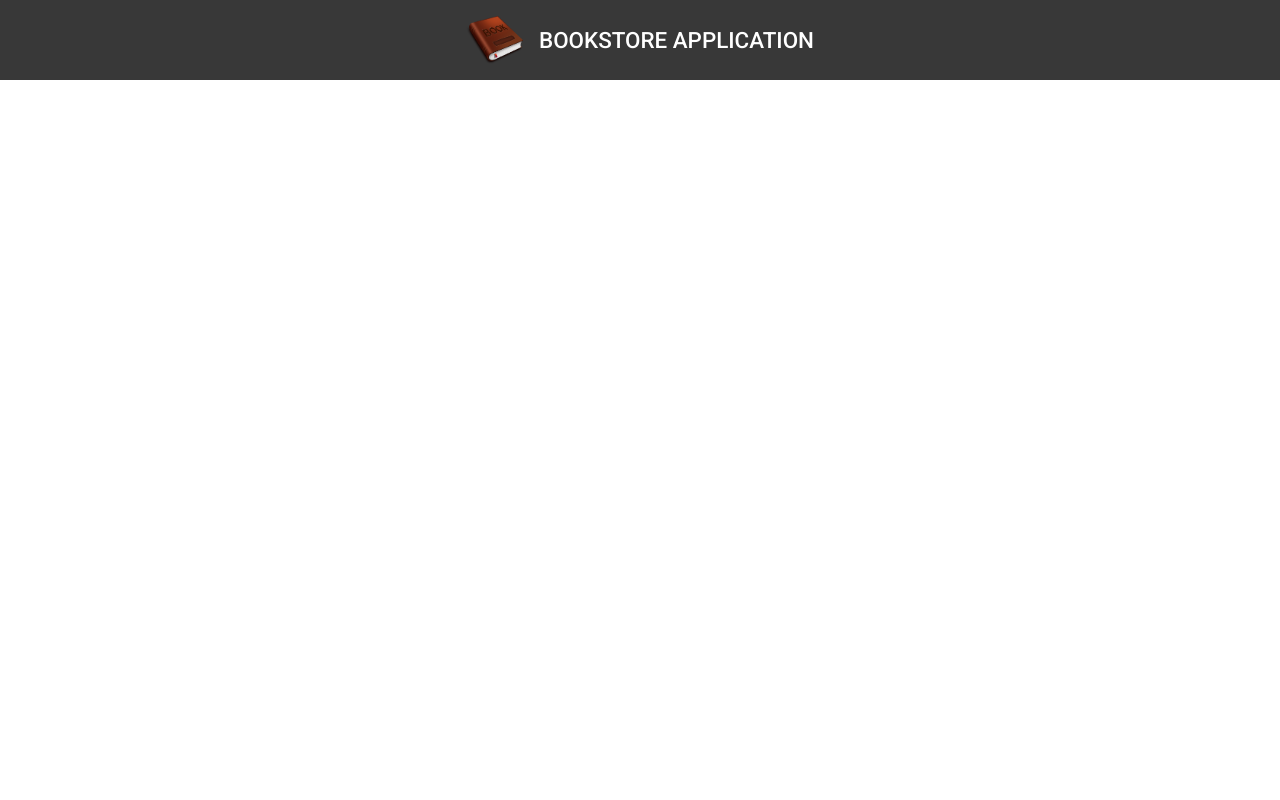
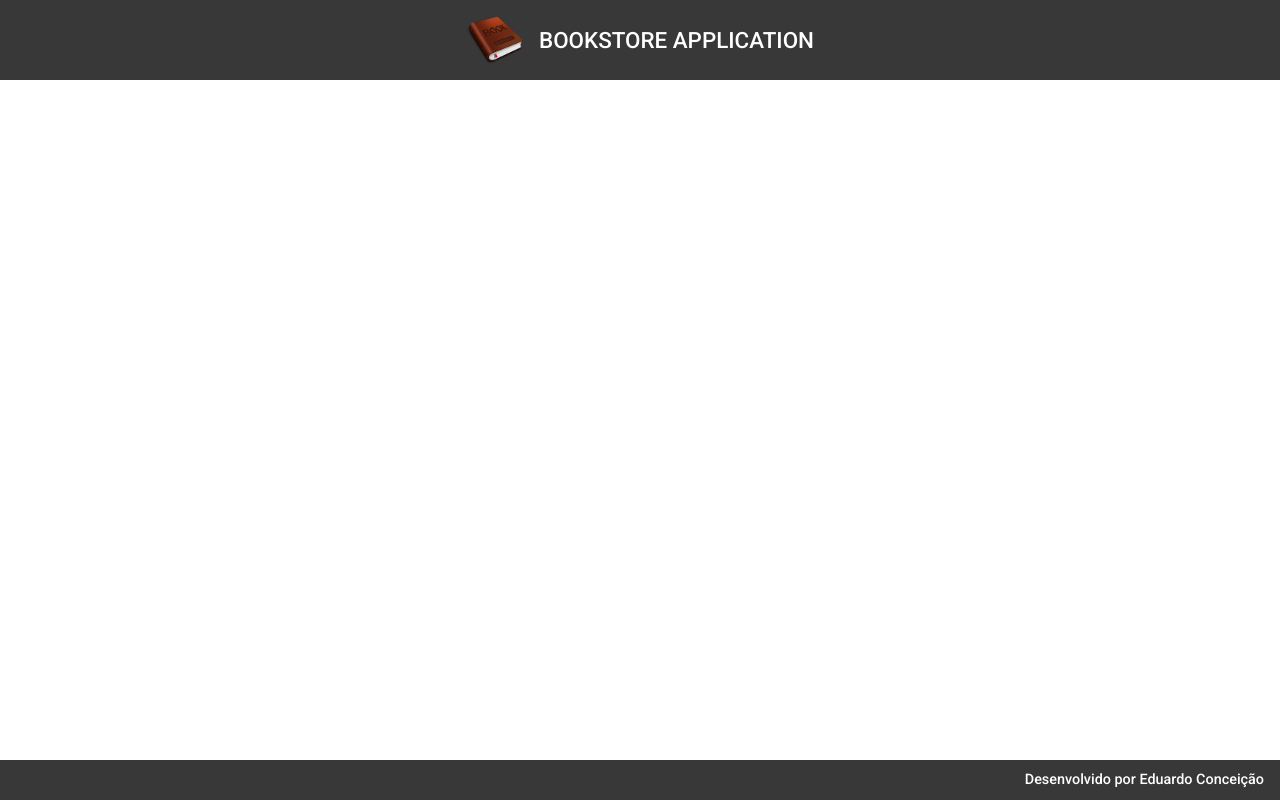
Before and after one commit to eduardoconceicao90/bookstore-front, an Angular app: page / in a window 1280 px wide. Built offline with nearby package versions, Linux system fonts and the light colour scheme.

Commit message:
Implementando o componente FOOTER

```diff
--- a/src/app/app.component.html
+++ b/src/app/app.component.html
@@ -1 +1,2 @@
 <app-header></app-header>
+<app-footer></app-footer>
--- a/src/app/app.module.ts
+++ b/src/app/app.module.ts
@@ -6,11 +6,13 @@
 import { BrowserAnimationsModule } from '@angular/platform-browser/animations';
 import { HeaderComponent } from './components/template/header/header.component';
 import { MatToolbarModule } from '@angular/material/toolbar';
+import { FooterComponent } from './components/template/footer/footer.component';
 
 @NgModule({
   declarations: [
     AppComponent,
-    HeaderComponent
+    HeaderComponent,
+    FooterComponent
   ],
   imports: [
     BrowserModule,
--- /dev/null
+++ b/src/app/components/template/footer/footer.component.css
@@ -0,0 +1,12 @@
+.footer{
+    background-color: rgba(0, 0, 0, 0.781);
+    position: fixed;
+    bottom: 0;
+    justify-content: flex-end;
+    font-size: 0.9rem;
+    height: 5%;
+}
+
+span{
+    color: white;
+}
--- /dev/null
+++ b/src/app/components/template/footer/footer.component.html
@@ -0,0 +1,5 @@
+<mat-toolbar class="footer">
+    <span>
+        Desenvolvido por Eduardo Conceição
+    </span>
+</mat-toolbar>
--- /dev/null
+++ b/src/app/components/template/footer/footer.component.ts
@@ -0,0 +1,15 @@
+import { Component, OnInit } from '@angular/core';
+
+@Component({
+  selector: 'app-footer',
+  templateUrl: './footer.component.html',
+  styleUrls: ['./footer.component.css']
+})
+export class FooterComponent implements OnInit {
+
+  constructor() { }
+
+  ngOnInit(): void {
+  }
+
+}
```
